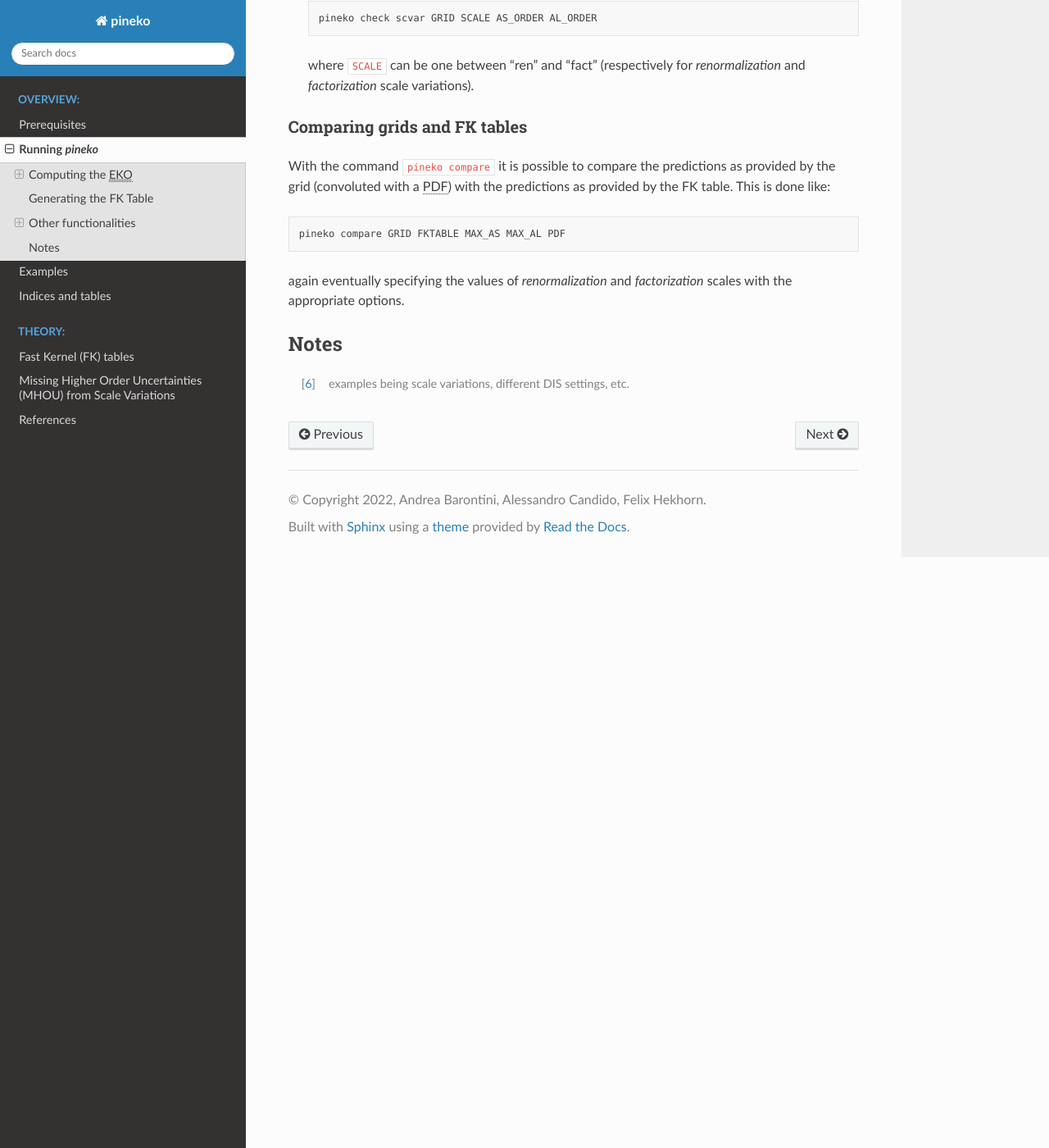
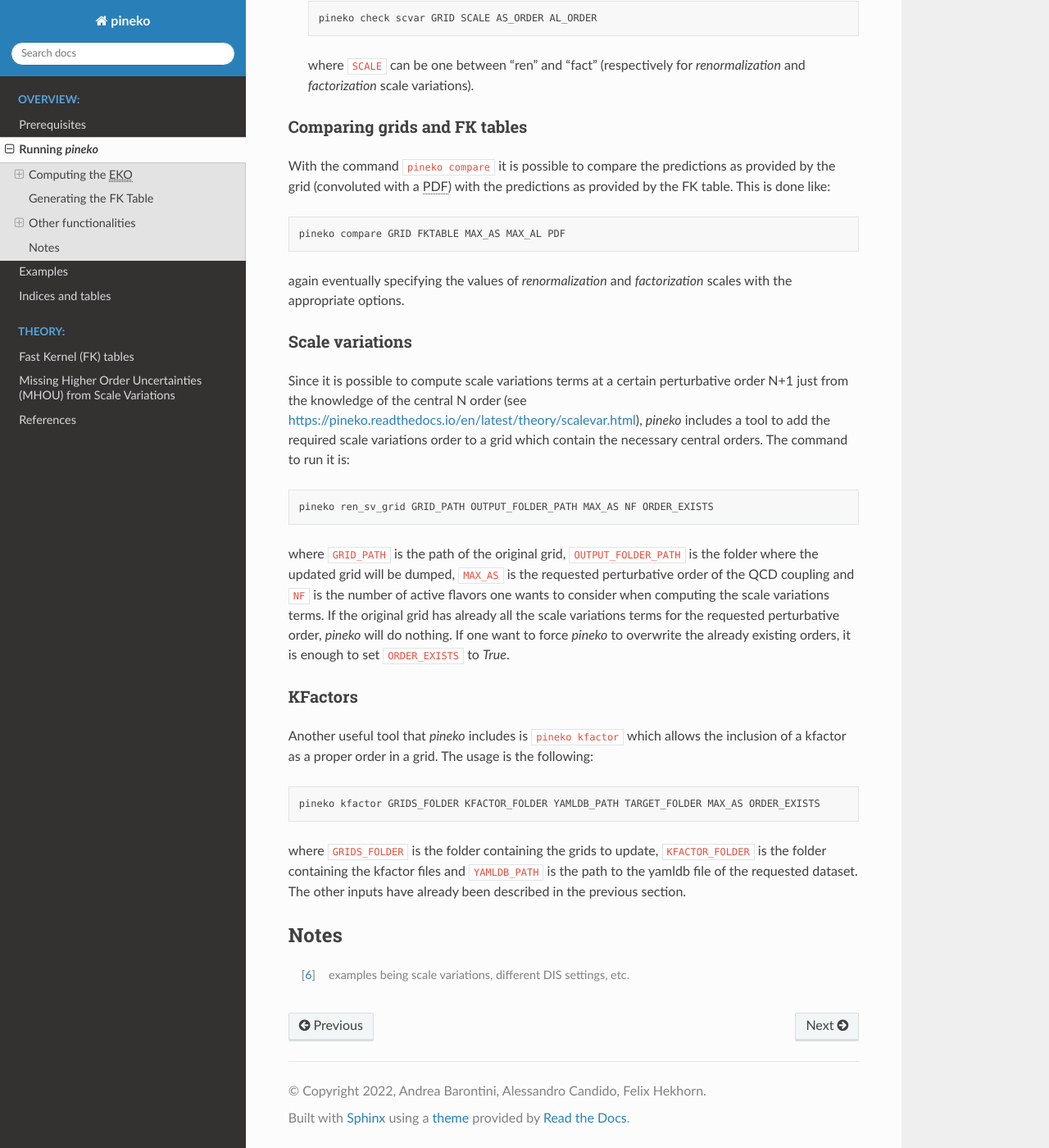
Before and after one commit to NNPDF/pineko, a Sphinx documentation site: the page built from docs/source/overview/running.rst, in a window 1280 px wide and 1400 px high, scrolled down 1860 px. Shown: the whole window at 82% size. Built offline with Sphinx 7.4.7 and the Read the Docs theme 2.0.0, drawn with Linux system fonts in a browser that asks for light colours.

Commit message:
Add docs for scale_variations and kfactors

```diff
--- a/docs/source/overview/running.rst
+++ b/docs/source/overview/running.rst
@@ -90,6 +90,34 @@ With the command ``pineko compare`` it is possible to compare the predictions as
 again eventually specifying the values of *renormalization* and *factorization* scales with the
 appropriate options.
 
+Scale variations
+""""""""""""""""
+
+Since it is possible to compute scale variations terms at a certain perturbative order N+1 just from
+the knowledge of the central N order (see https://pineko.readthedocs.io/en/latest/theory/scalevar.html),
+`pineko` includes a tool to add the required scale variations order to a grid which contain the
+necessary central orders. The command to run it is::
+
+  pineko ren_sv_grid GRID_PATH OUTPUT_FOLDER_PATH MAX_AS NF ORDER_EXISTS
+
+where ``GRID_PATH`` is the path of the original grid, ``OUTPUT_FOLDER_PATH`` is the folder where the
+updated grid will be dumped, ``MAX_AS`` is the requested perturbative order of the QCD coupling and
+``NF`` is the number of active flavors one wants to consider when computing the scale variations terms.
+If the original grid has already all the scale variations terms for the requested perturbative order,
+`pineko` will do nothing. If one want to force `pineko` to overwrite the already existing orders, it is
+enough to set ``ORDER_EXISTS`` to `True`.
+
+KFactors
+""""""""
+
+Another useful tool that `pineko` includes is ``pineko kfactor`` which allows the inclusion of a kfactor
+as a proper order in a grid. The usage is the following::
+
+  pineko kfactor GRIDS_FOLDER KFACTOR_FOLDER YAMLDB_PATH TARGET_FOLDER MAX_AS ORDER_EXISTS
+
+where ``GRIDS_FOLDER`` is the folder containing the grids to update, ``KFACTOR_FOLDER`` is the folder
+containing the kfactor files and ``YAMLDB_PATH`` is the path to the yamldb file of the requested dataset.
+The other inputs have already been described in the previous section.
 
 Notes
 -----
```
